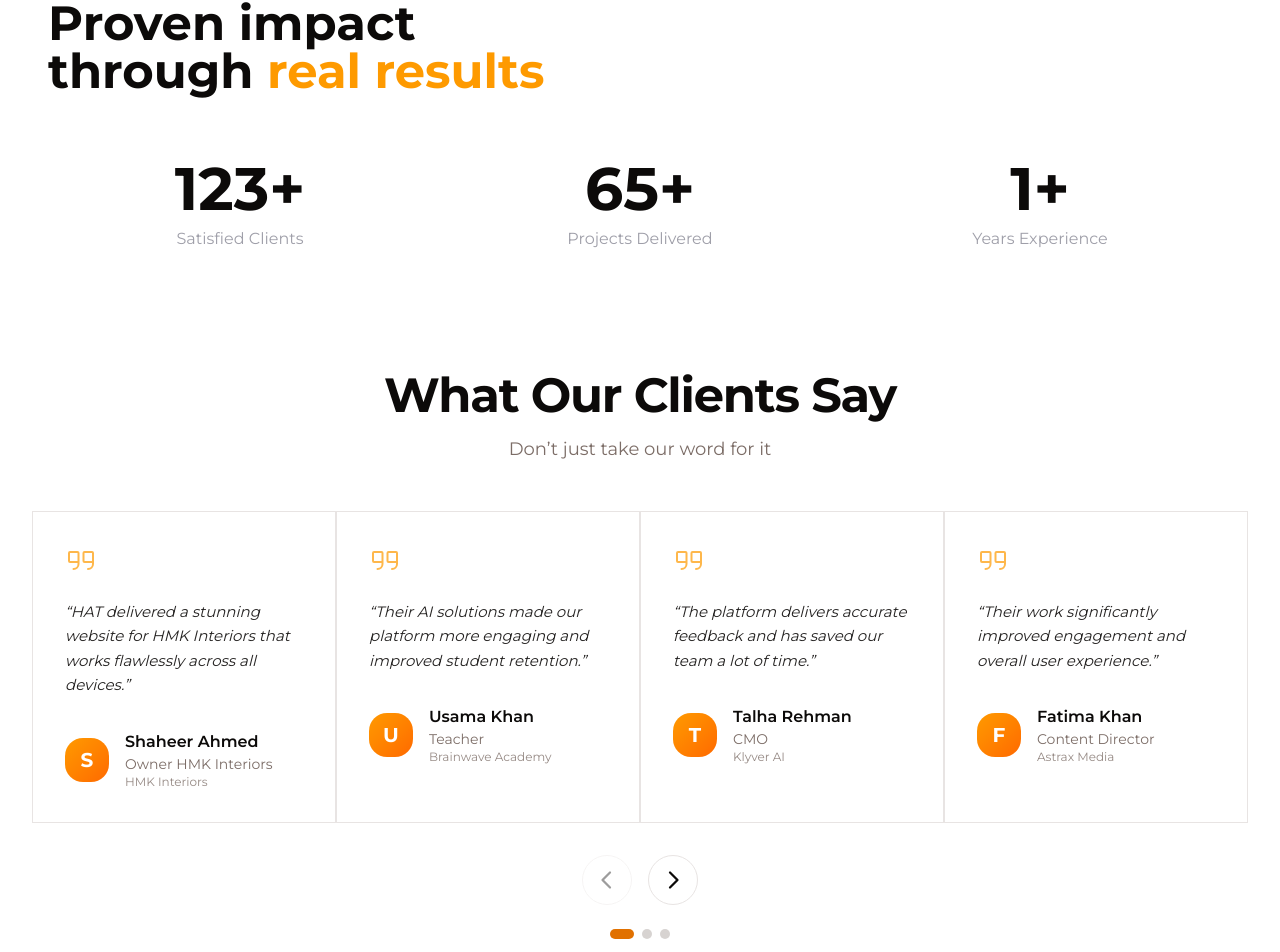
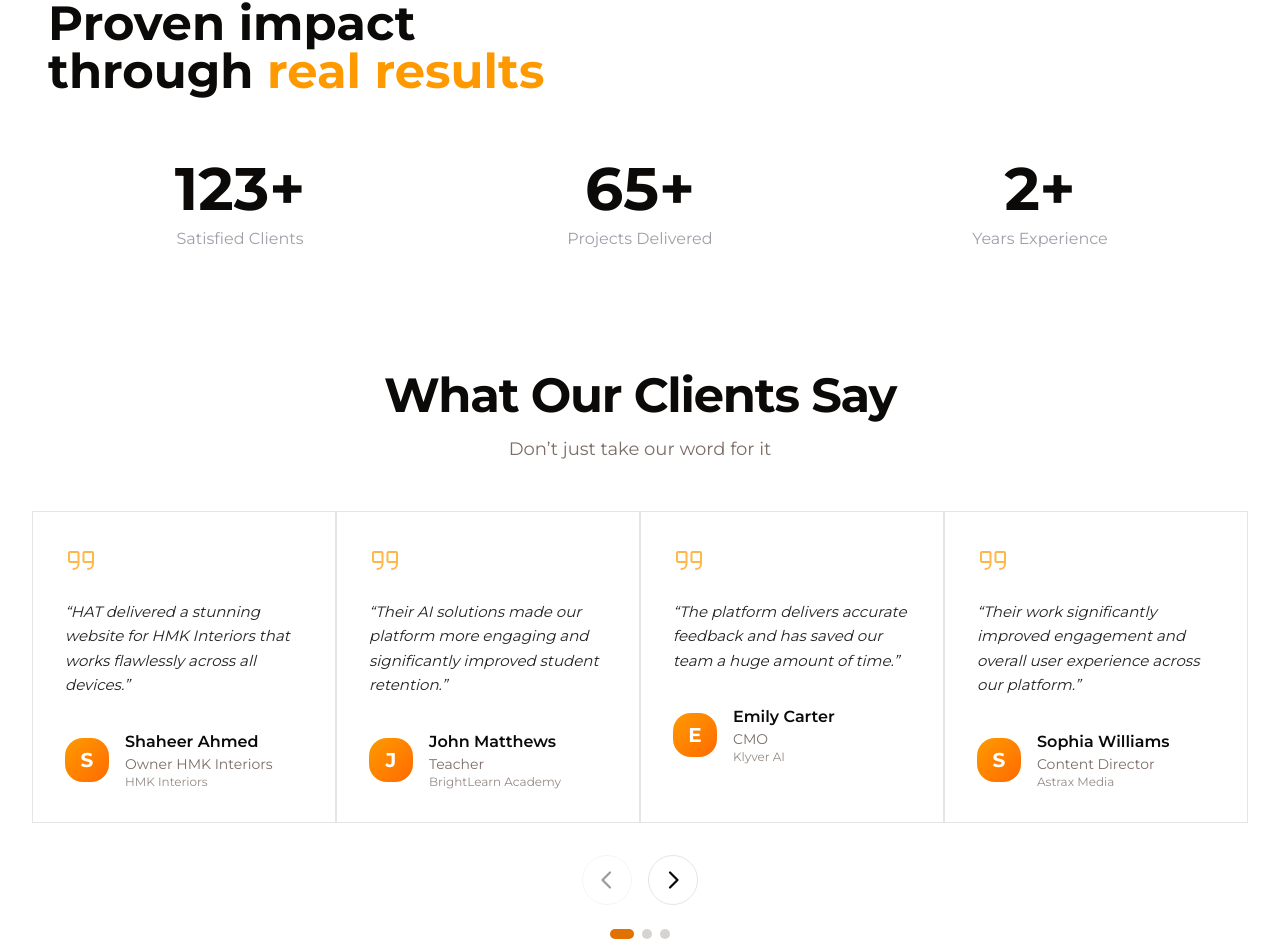
Before and after one commit to hattechnologies/Portfolio, a Next.js app: page / in a window 1280 px wide. Shown: the part 3251-4203 px from the top of the page. Built offline with nearby package versions, Linux system fonts and the light colour scheme.

Commit message:
Added Site mapss

```diff
--- a/components/Numbers.tsx
+++ b/components/Numbers.tsx
@@ -79,7 +79,7 @@ export default function Numbers() {
           viewport={{ once: true }}
         >
           <h3 className="text-5xl md:text-6xl font-bold text-foreground">
-            <Counter target={1} suffix="+" />
+            <Counter target={2} suffix="+" />
           </h3>
           <p className="mt-2 text-zinc-400">Years Experience</p>
         </motion.div>
--- a/components/Testmonials.tsx
+++ b/components/Testmonials.tsx
@@ -12,35 +12,35 @@ const TESTIMONIALS = [
     company: "HMK Interiors",
   },
   {
-    quote: "Their AI solutions made our platform more engaging and improved student retention.",
-    name: "Usama Khan",
+  quote: "Their AI solutions made our platform more engaging and significantly improved student retention.",
+  name: "John Matthews",
   title: "Teacher",
-    company: "Brainwave Academy",
+  company: "BrightLearn Academy",
 },
 {
-    quote: "The platform delivers accurate feedback and has saved our team a lot of time.",
-    name: "Talha Rehman",
+  quote: "The platform delivers accurate feedback and has saved our team a huge amount of time.",
+  name: "Emily Carter",
   title: "CMO",
   company: "Klyver AI",
 },
 {
-    quote: "Their work significantly improved engagement and overall user experience.",
-    name: "Fatima Khan",
+  quote: "Their work significantly improved engagement and overall user experience across our platform.",
+  name: "Sophia Williams",
   title: "Content Director",
   company: "Astrax Media",
 },
 {
-    quote: "Professional, fast, and highly reliable. Delivered beyond expectations.",
-    name: "Ali Raza",
+  quote: "Professional, fast, and highly reliable. They delivered beyond our expectations.",
+  name: "Michael Anderson",
   title: "Founder",
-    company: "NovaTech",
+  company: "NovaTech Solutions",
 },
 {
   quote: "They understood our business deeply and translated it into a powerful product.",
-    name: "Zain ",
+  name: "Daniel Brown",
   title: "Product Lead",
   company: "ScaleUp Labs",
-  },
+}
 ];
 
 const Testimonials = () => {
```
Also changed, not shown: 1 other file (tests, documents, lock files or other folders). Lines whose indentation alone changed are shown as unchanged.
